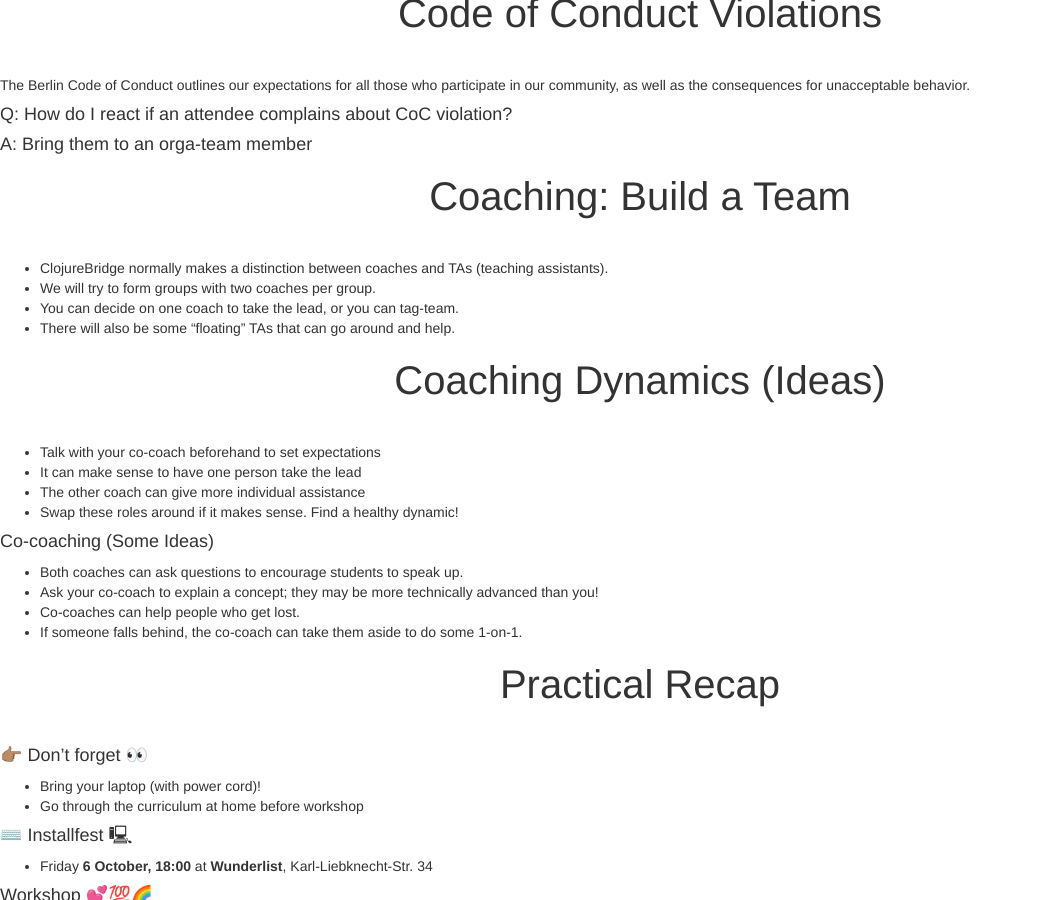
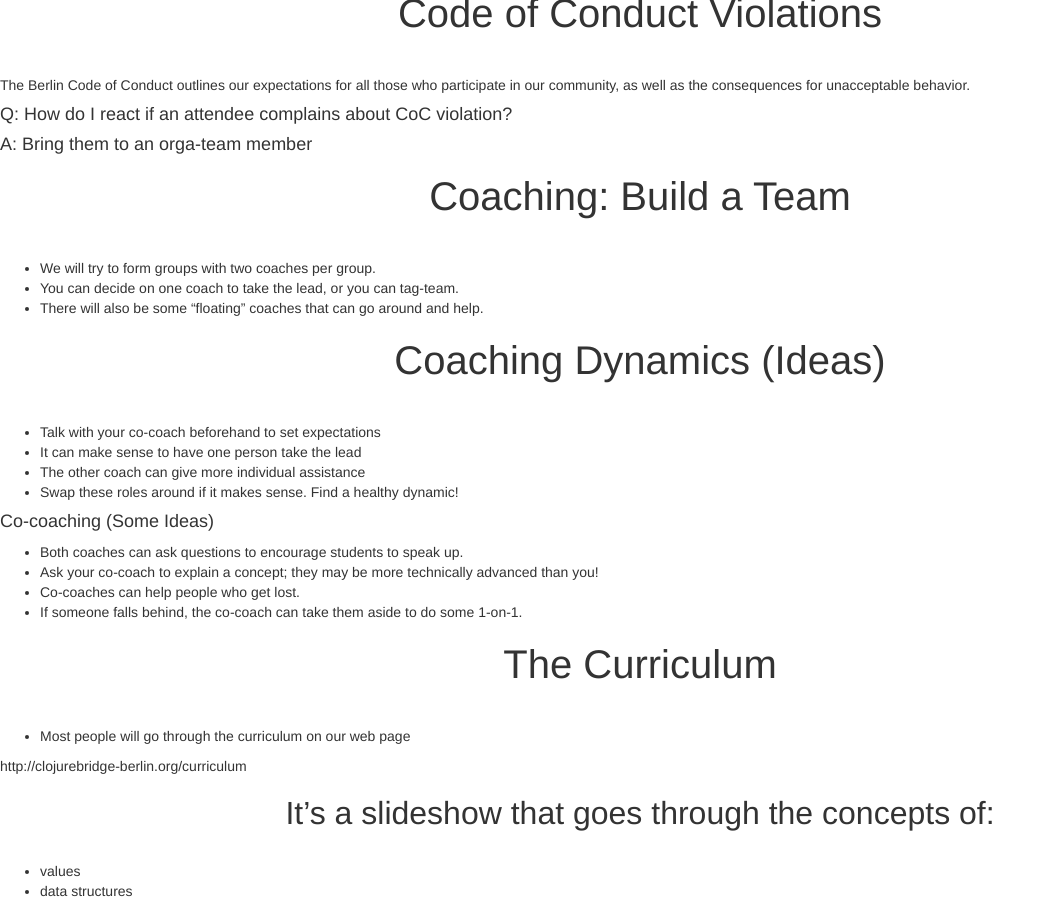
Before and after one commit to clojurebridge-berlin/clojurebridge-berlin.github.io, a Jekyll site: the page built from docs/coaches_training.deck.md, in a window 1280 px wide and 900 px high, scrolled down 8449 px. Shown: the whole window, without its empty margins (0-1055 px from the left). Built offline with Jekyll 4.4.1, drawn with Linux system fonts in a browser that asks for light colours; our own code applies the rules of GitHub Pages for plain Markdown files; some of the changed text lies outside the part shown.

Commit message:
Cursory curriculum overview

```diff
--- a/docs/coaches_training.deck.md
+++ b/docs/coaches_training.deck.md
@@ -306,10 +306,9 @@ The Berlin Code of Conduct outlines our expectations for all those who participa
 
 # Coaching: Build a Team
 
-* ClojureBridge normally makes a distinction between coaches and TAs (teaching assistants).
 * We will try to form groups with two coaches per group.
 * You can decide on one coach to take the lead, or you can tag-team.
-* There will also be some "floating" TAs that can go around and help.
+* There will also be some "floating" coaches that can go around and help.
 
 # Coaching Dynamics (Ideas)
 
@@ -325,8 +324,21 @@ The Berlin Code of Conduct outlines our expectations for all those who participa
 * Co-coaches can help people who get lost.
 * If someone falls behind, the co-coach can take them aside to do some 1-on-1.
 
+# The Curriculum
+* Most people will go through the curriculum on our web page
 
+http://clojurebridge-berlin.org/curriculum
 
+### It's a slideshow that goes through the concepts of:
+* values
+* data structures
+* functions
+* control logic
+
+## Please take a look :)
+
+# Some people are trialing a new Curriculum
+But everyone should still install NightCode for now
 
 # Practical Recap
 
```
